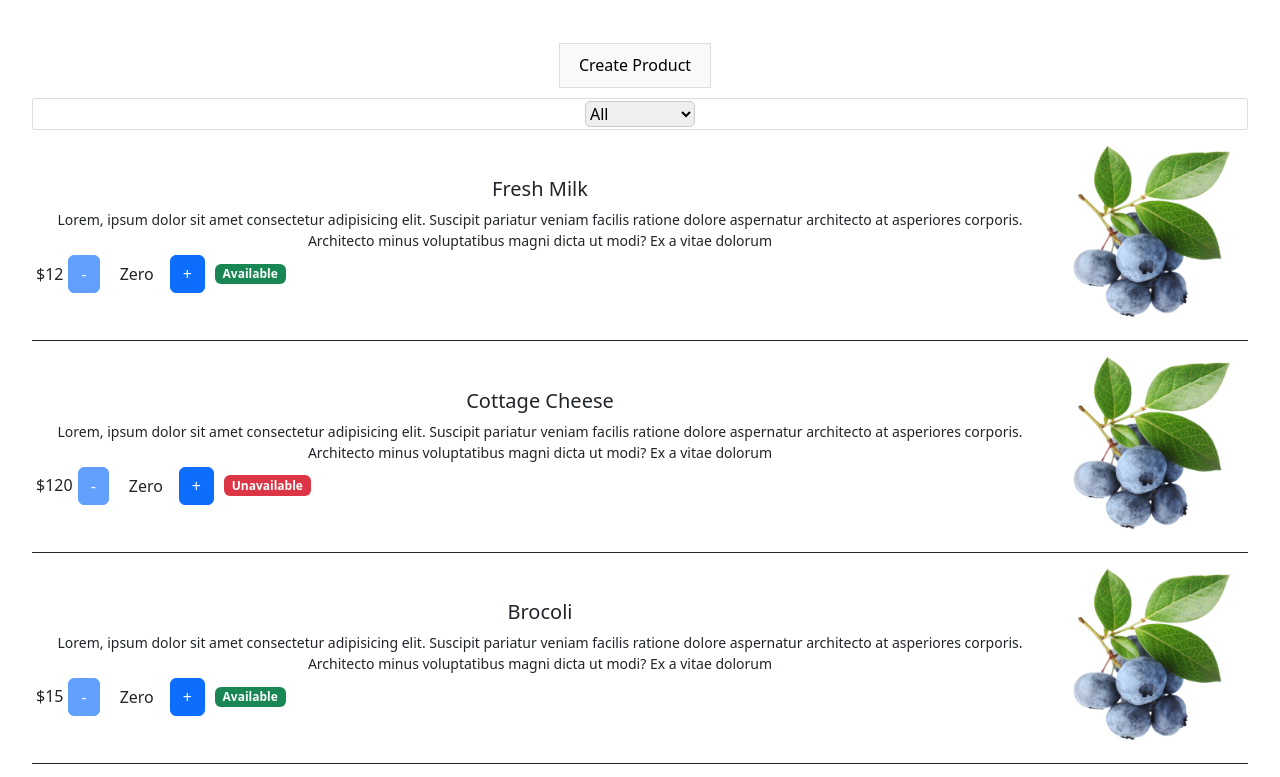
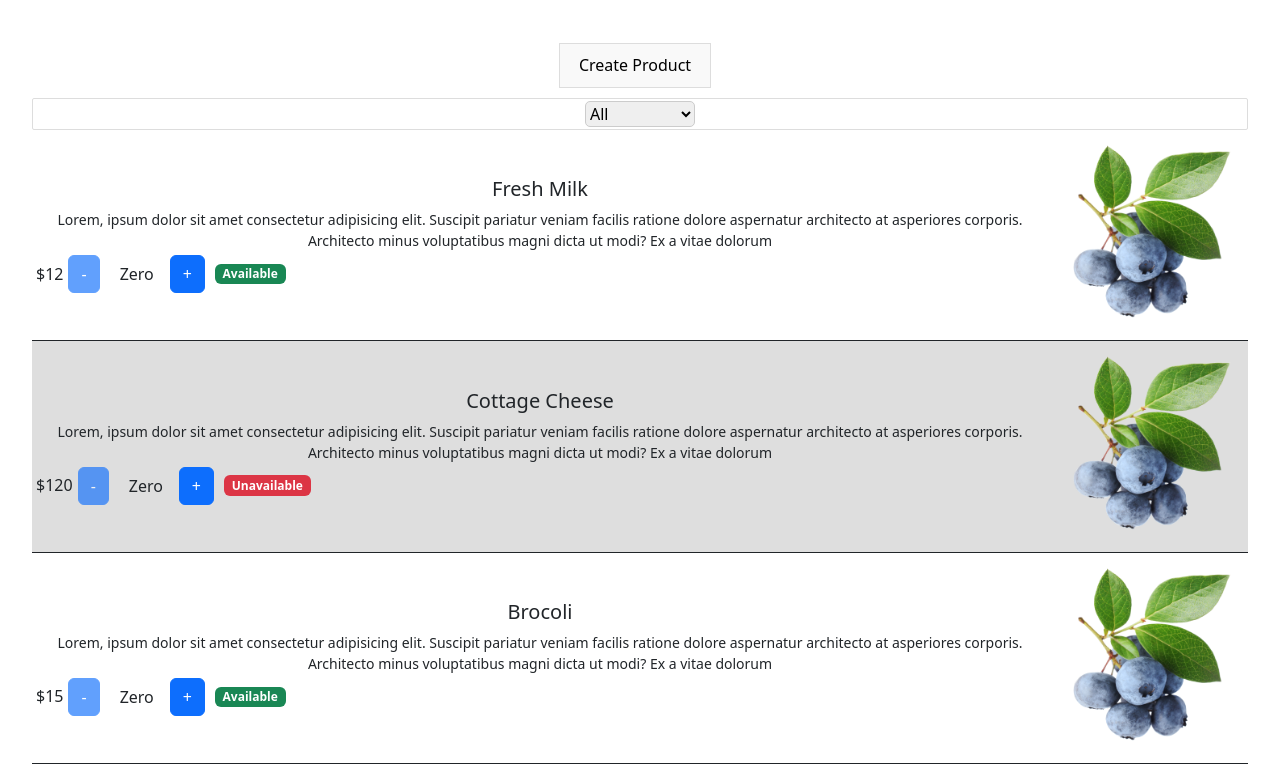
Before and after one commit to OkokoJnr/eccommerce, a React (Vite) app: page / in a window 1280 px wide. Shown: the top 777 px of the page. Built offline with nearby package versions, Linux system fonts and the light colour scheme.

Commit message:
add dynamic styling of list of available and unavailable product list

```diff
--- a/src/Components/ProductList/ProductItem.jsx
+++ b/src/Components/ProductList/ProductItem.jsx
@@ -3,7 +3,7 @@ import './ProductItem.css'
 function ProductItem ({product}){
     return (
         <>
-            <li className="item-list list-group-item ">
+            <li className="item-list list-group-item " style={{backgroundColor:product.isAvailable?'white':'#dedede'}}>
             <div className="list-container media align-items-lg-center flex-column flex-lg-row p-1 d-flex">
                 <div className="media-body order-2 order-lg-1">
                     <h5 className="mt-0 font-weight-bold mb-2">{product.Name}</h5>
```
